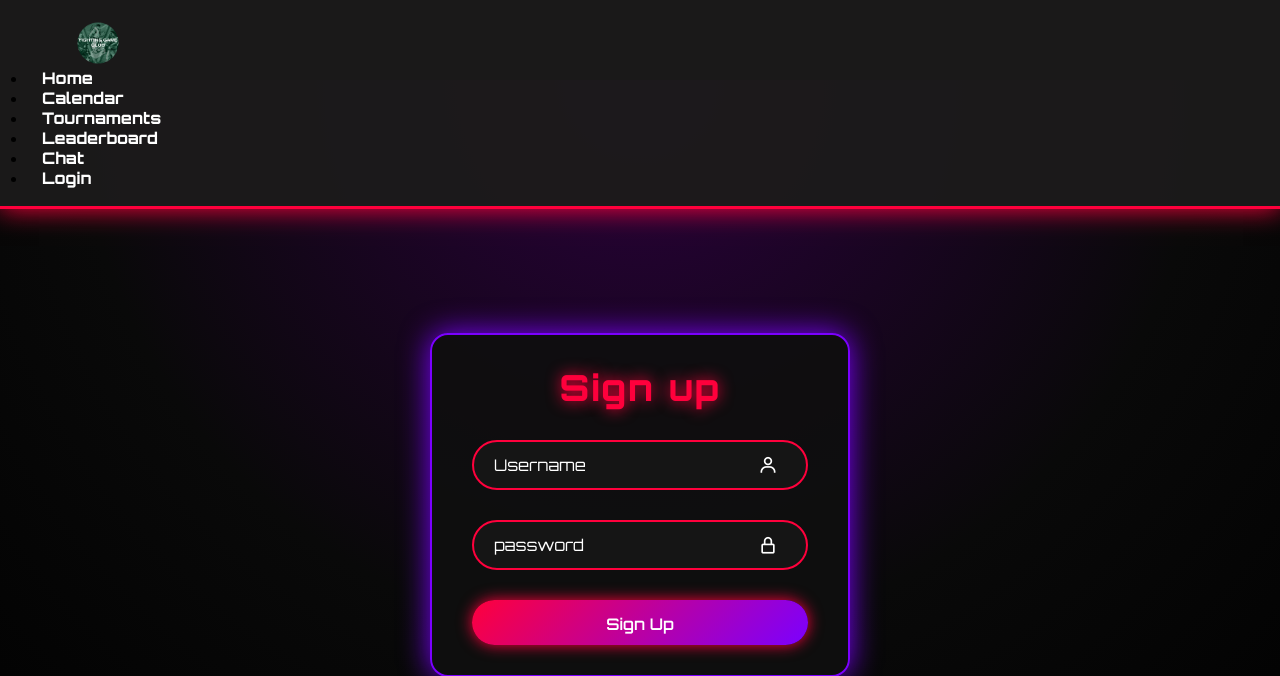
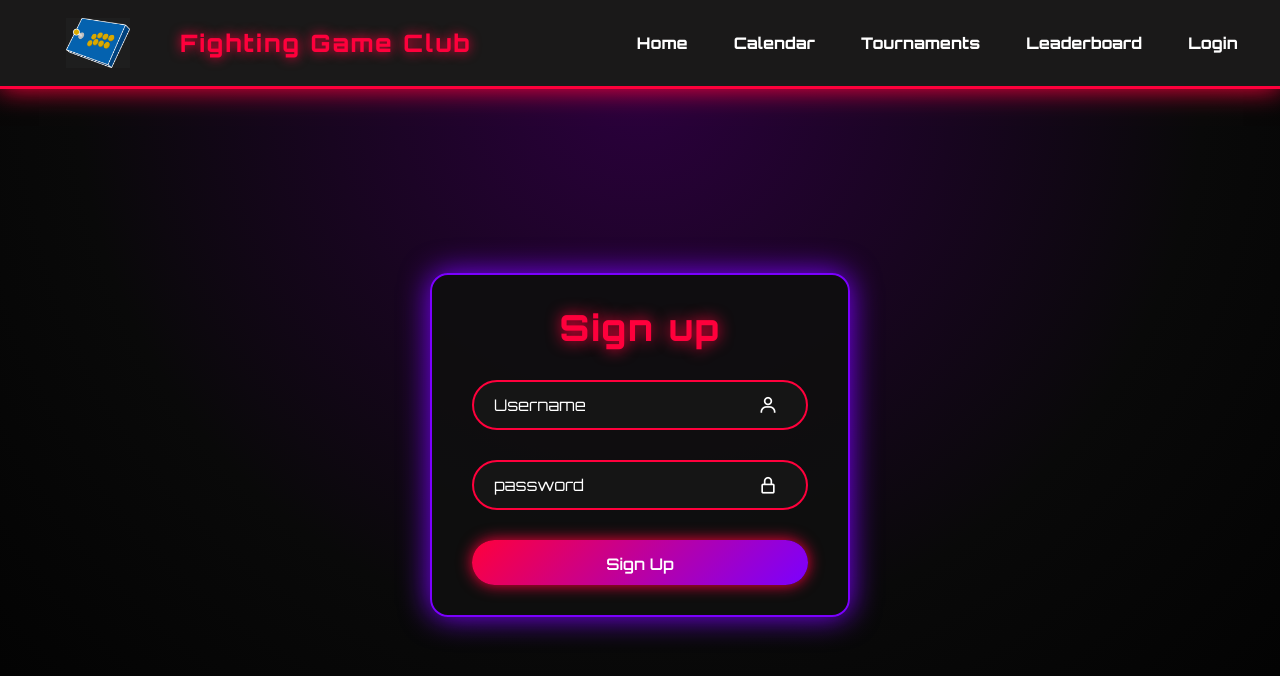
Before and after one commit to bbalamurali95/CSE-108, a Flask app: page /signup in a window 1280 px wide. Shown: the top 676 px of the page. Run offline with Flask 3, Linux system fonts and the light colour scheme.

Commit message:
fixed merging conflicts

```diff
--- a/static/script.js
+++ b/static/script.js
@@ -209,6 +209,7 @@ document.addEventListener("DOMContentLoaded", function () {
             { time: "7:00 PM", text: "Guilty Gear Night", color: "guilty" }
         ]
     };
+});
 
     function getEventsForDate(dateKey, dateObj) {
         let dayEvents = [];
@@ -372,17 +373,9 @@ document.addEventListener("DOMContentLoaded", function () {
         selectedDate = new Date();
         renderCalendar();
 
-        const dateStr = `${currentDate.getFullYear()}-${currentDate.getMonth() + 1}-${currentDate.getDate()}`;
-        showEvents(dateStr);
-    });
-
-    renderCalendar();
-<<<<<<< HEAD
+        const startingDate = `${selectedDate.getFullYear()}-${selectedDate.getMonth() + 1}-${selectedDate.getDate()}`;
+    showEvents(startingDate);
 });
-
-
-
-
 
 let currentIndex = 0;
 
@@ -391,26 +384,17 @@ function moveSlide(direction) {
     const slides = document.querySelectorAll('.slide-img');
     const totalSlides = slides.length;
 
-    // 1. Update the index based on button clicked (+1 or -1)
     currentIndex += direction;
 
-    // 2. Loop logic
     if (currentIndex >= totalSlides) {
-        currentIndex = 0; // Go back to the first image
+        currentIndex = 0;
     } else if (currentIndex < 0) {
-        currentIndex = totalSlides - 1; // Go to the last image
+        currentIndex = totalSlides - 1;
     }
 
-    // 3. Perform the scroll
-    // We multiply the width of one slide by the current index
     const slideWidth = slider.clientWidth;
     slider.scrollTo({
         left: slideWidth * currentIndex,
         behavior: 'smooth'
     });
 }
-=======
-
-    const startingDate = `${selectedDate.getFullYear()}-${selectedDate.getMonth() + 1}-${selectedDate.getDate()}`;
-    showEvents(startingDate);
-});
--- a/templates/signup.html
+++ b/templates/signup.html
@@ -11,14 +11,17 @@
 
 
 <body id = "login-body">
-    <nav class="navbar">
-        <ul>
-            <img src="/static/logo.png" class="logo">
+    <nav>
+    <div class="logo-container">
+        <img src="/static/stick_thing.webp" class="logo" alt="Logo">
+        <h2 class="nav-title">Fighting Game Club</h2>
+    </div>
+
+    <ul class="nav-links">
         <li><a href="{{url_for('index')}}">Home</a></li>
         <li><a href="{{url_for('calendar_page')}}">Calendar</a></li>
         <li><a href="{{url_for('tournament_page')}}">Tournaments</a></li>
         <li><a href="{{url_for('leaderboard_page')}}">Leaderboard</a></li>
-            <li><a href="{{url_for('chat_page')}}">Chat</a></li>
         {% if logged_in %}
             <li><a href="#" onclick="handleLogout(event)">Logout</a></li>
         {% else %}
```
Also changed, not shown: instance/users.db. Lines whose indentation alone changed are shown as unchanged.
